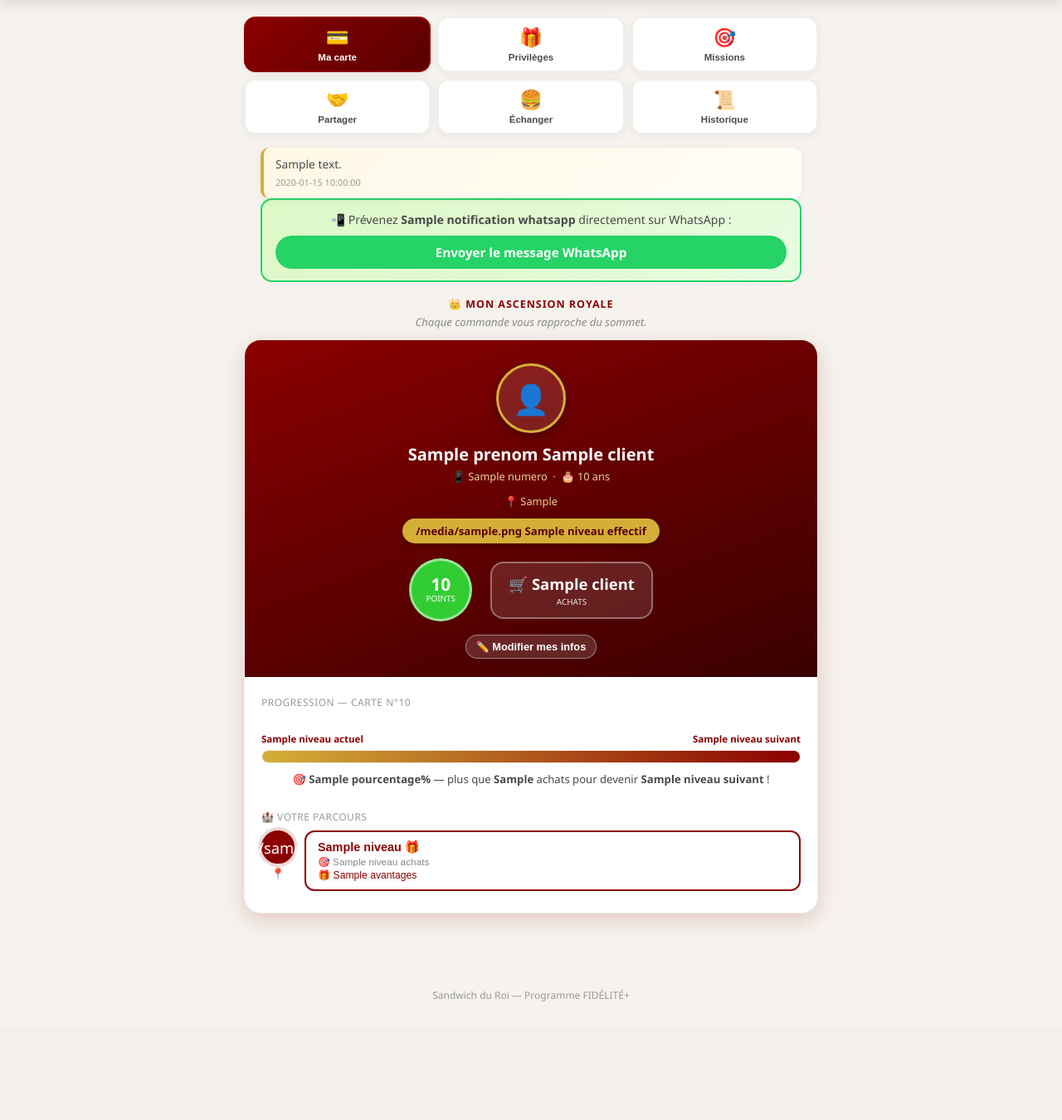
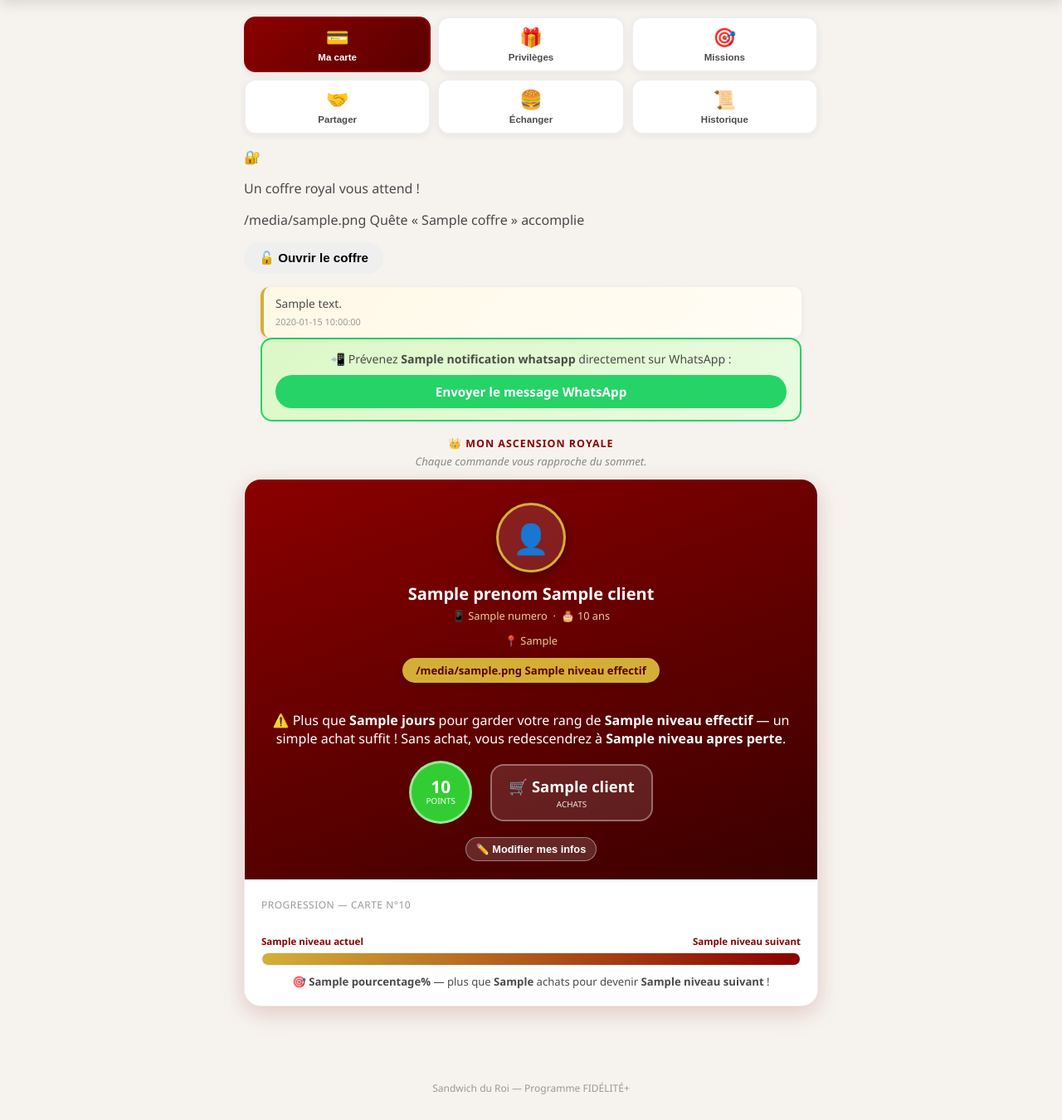
Before and after one commit to Renauddks/FIDELITE-, a Flask app: template templates/carte_client.html in a window 1280 px wide. Shown: the part 79-1429 px from the top of the page at 83% size. Before the commit the page ends 1286 px from the top, so only its background shows below. Run offline with Flask 3, Linux system fonts and the light colour scheme; the template is opened without the code that fills it: most values are stand-ins (such as "Sample title", 1, 10 or a date in 2020).

Commit message:
Add files via upload

```diff
--- a/templates/carte_client.html
+++ b/templates/carte_client.html
@@ -25,6 +25,23 @@
         <span class="icone-emoji">📜</span><span>Historique</span>
     </button>
 </div>
+
+{% if coffres_a_ouvrir %}
+<div class="bloc-coffres">
+    {% for coffre in coffres_a_ouvrir %}
+    <div class="coffre-royal">
+        <span class="coffre-icone">🔐</span>
+        <div class="coffre-corps">
+            <p class="coffre-titre">Un coffre royal vous attend !</p>
+            <p class="coffre-mission">{{ coffre.icone }} Quête « {{ coffre.titre }} » accomplie</p>
+        </div>
+        <form method="POST" action="{{ url_for('ouvrir_coffre', lien_unique=client.lien_unique, completion_id=coffre.completion_id) }}">
+            <button type="submit" class="bouton bouton-coffre">🔓 Ouvrir le coffre</button>
+        </form>
+    </div>
+    {% endfor %}
+</div>
+{% endif %}
 
 {% if notifications %}
 <div class="bloc-notifications">
@@ -74,6 +91,13 @@
             </p>
             {% endif %}
 
+            {% if alerte_preventive %}
+            <p class="alerte-preventive">
+                ⚠️ Plus que <strong>{{ alerte_preventive.jours_restants }} jour{{ 's' if alerte_preventive.jours_restants != 1 else '' }}</strong> pour garder votre rang de <strong>{{ niveau_effectif.nom_niveau }}</strong> —
+                un simple achat suffit ! Sans achat, vous redescendrez à <strong>{{ alerte_preventive.niveau_apres_perte.nom_niveau }}</strong>.
+            </p>
+            {% endif %}
+
             <div class="hero-stats">
                 <div class="hero-stat-points">
                     <div class="cercle-clignotant">
@@ -120,8 +144,13 @@
                 </p>
             </div>
         </div>
+    </div>
+</div>
 
-        <div class="carte-fidelite-parcours">
+<!-- VUE : MES PRIVILÈGES -->
+<div id="vue-privileges" class="vue-section vue-cachee">
+
+    <div class="carte-privileges">
         <p class="titre-section">🏰 Votre parcours</p>
         <div class="parcours-royal">
             {% for niveau in niveaux %}
@@ -134,7 +163,7 @@
                     </div>
                     <button type="button" class="parcours-corps"
                             onclick="ouvrirNiveau('{{ niveau.icone }} {{ niveau.nom_niveau|e }}', '{{ (niveau.avantages or 'Aucun avantage renseigné pour ce niveau.')|e }}')">
-                            <span class="parcours-nom">{{ niveau.nom_niveau }}{% if niveau_max and niveau.id == niveau_max.id %} 🎁{% endif %}</span>
+                        <span class="parcours-nom">{{ niveau.nom_niveau }}{% if niveau_min_partage and niveau.nombre_achats_requis >= niveau_min_partage.nombre_achats_requis %} 🎁{% endif %}</span>
                         <span class="parcours-seuil">🎯 {{ niveau.nombre_achats_requis }} achat{{ 's' if niveau.nombre_achats_requis != 1 else '' }}</span>
                         <span class="parcours-recompense">🎁 {{ niveau.avantages or 'Avantage à venir' }}</span>
                     </button>
@@ -143,11 +172,7 @@
             {% endfor %}
         </div>
     </div>
-    </div>
-</div>
 
-<!-- VUE : MES PRIVILÈGES -->
-<div id="vue-privileges" class="vue-section vue-cachee">
     <div class="carte-privileges">
         <p class="titre-section">🎁 Mes privilèges</p>
 
@@ -196,7 +221,7 @@
 
         <div class="liste-missions">
             {% for mission in missions %}
-            <div class="mission-item {% if mission.type_mission == 'auto_retour' %}mission-auto{% elif mission.statut_client == 'validee' %}mission-validee{% elif mission.statut_client == 'en_attente' %}mission-attente{% endif %}">
+            <div class="mission-item {% if mission.type_mission == 'auto_retour' %}mission-auto{% elif mission.statut_client == 'validee' %}mission-validee{% elif mission.statut_client == 'en_attente' %}mission-attente{% elif mission.statut_client == 'en_cours' %}mission-encours{% endif %}">
                 <span class="mission-icone">{{ mission.icone }}</span>
                 <div class="mission-corps">
                     <p class="mission-titre">{{ mission.titre }} <span class="mission-points">+{{ mission.points_recompense }} pts</span></p>
@@ -204,15 +229,40 @@
 
                     {% if mission.type_mission == 'auto_retour' %}
                         <span class="mission-badge mission-badge-auto">⚡ Automatique</span>
+
+                    {% elif mission.statut_client == 'en_cours' %}
+                        {% if mission.duree_heures and mission.minutes_restantes and mission.minutes_restantes > 0 %}
+                            <div class="mission-progression">
+                                <div class="mission-barre">
+                                    <div class="mission-barre-remplissage" style="width: {{ mission.pourcentage_temps }}%;"></div>
+                                </div>
+                                <p class="mission-temps">⏳ Encore {{ (mission.minutes_restantes // 60) }}h{{ '%02d'|format(mission.minutes_restantes % 60) }} avant de pouvoir envoyer votre preuve</p>
+                            </div>
+                        {% else %}
+                            <form method="POST" action="{{ url_for('soumettre_mission', lien_unique=client.lien_unique, mission_id=mission.id) }}" enctype="multipart/form-data" class="formulaire-preuve-mission">
+                                <label>📤 Capture d'écran de preuve</label>
+                                <input type="file" name="preuve_photo" accept="image/*" required>
+                                <button type="submit" class="bouton bouton-mini bouton-secondaire">Envoyer ma preuve</button>
+                            </form>
+                        {% endif %}
+
                     {% elif mission.statut_client == 'en_attente' %}
                         <span class="mission-badge mission-badge-attente">⏳ En attente de validation</span>
+
                     {% elif mission.statut_client == 'rejetee' %}
-                        <form method="POST" action="{{ url_for('soumettre_mission', lien_unique=client.lien_unique, mission_id=mission.id) }}">
-                            <button type="submit" class="bouton bouton-mini bouton-secondaire">Réessayer</button>
+                        <form method="POST" action="{{ url_for('demarrer_mission', lien_unique=client.lien_unique, mission_id=mission.id) }}">
+                            <button type="submit" class="bouton bouton-mini bouton-secondaire">🔁 Recommencer</button>
                         </form>
+
+                    {% elif mission.statut_client == 'validee' %}
+                        <span class="mission-badge mission-badge-validee">✅ Réalisée</span>
+                        <form method="POST" action="{{ url_for('demarrer_mission', lien_unique=client.lien_unique, mission_id=mission.id) }}">
+                            <button type="submit" class="bouton bouton-mini bouton-clair">🔁 Refaire cette mission</button>
+                        </form>
+
                     {% else %}
-                        <form method="POST" action="{{ url_for('soumettre_mission', lien_unique=client.lien_unique, mission_id=mission.id) }}">
-                            <button type="submit" class="bouton bouton-mini bouton-secondaire">J'ai réalisé cette mission</button>
+                        <form method="POST" action="{{ url_for('demarrer_mission', lien_unique=client.lien_unique, mission_id=mission.id) }}">
+                            <button type="submit" class="bouton bouton-mini bouton-secondaire">🚀 Démarrer la mission</button>
                         </form>
                     {% endif %}
                 </div>
@@ -239,7 +289,7 @@
             </form>
         {% else %}
             <p class="texte-verrouille">
-                🔒 Réservé aux clients du rang <strong>{{ niveau_max.nom_niveau if niveau_max else '—' }}</strong> (le rang le plus élevé).
+                🔒 Réservé aux clients à partir du rang <strong>{{ niveau_min_partage.nom_niveau if niveau_min_partage else '—' }}</strong>.
                 Continuez vos achats pour l'atteindre et débloquer le partage de points !
             </p>
         {% endif %}
```
Lines whose indentation alone changed are shown as unchanged.
